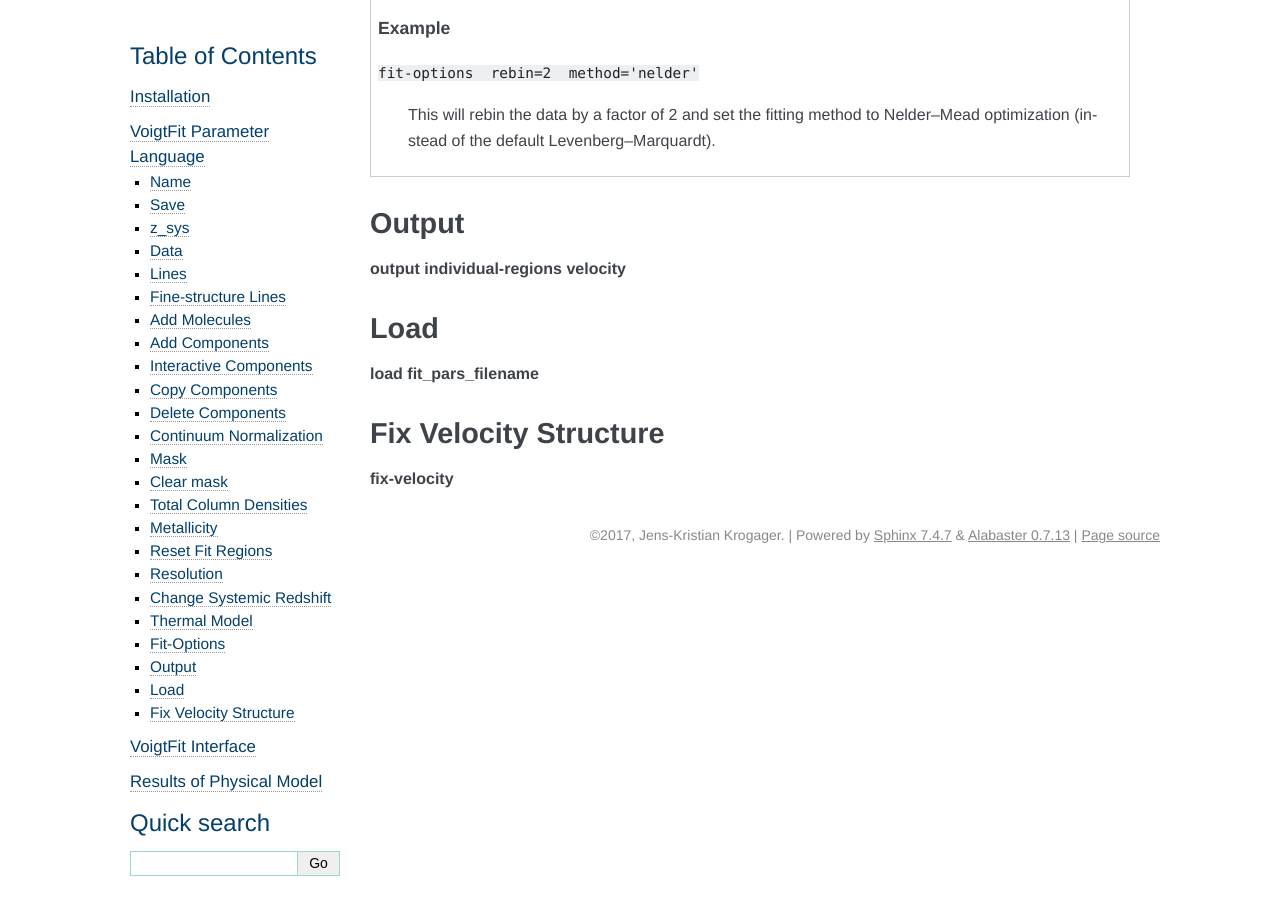
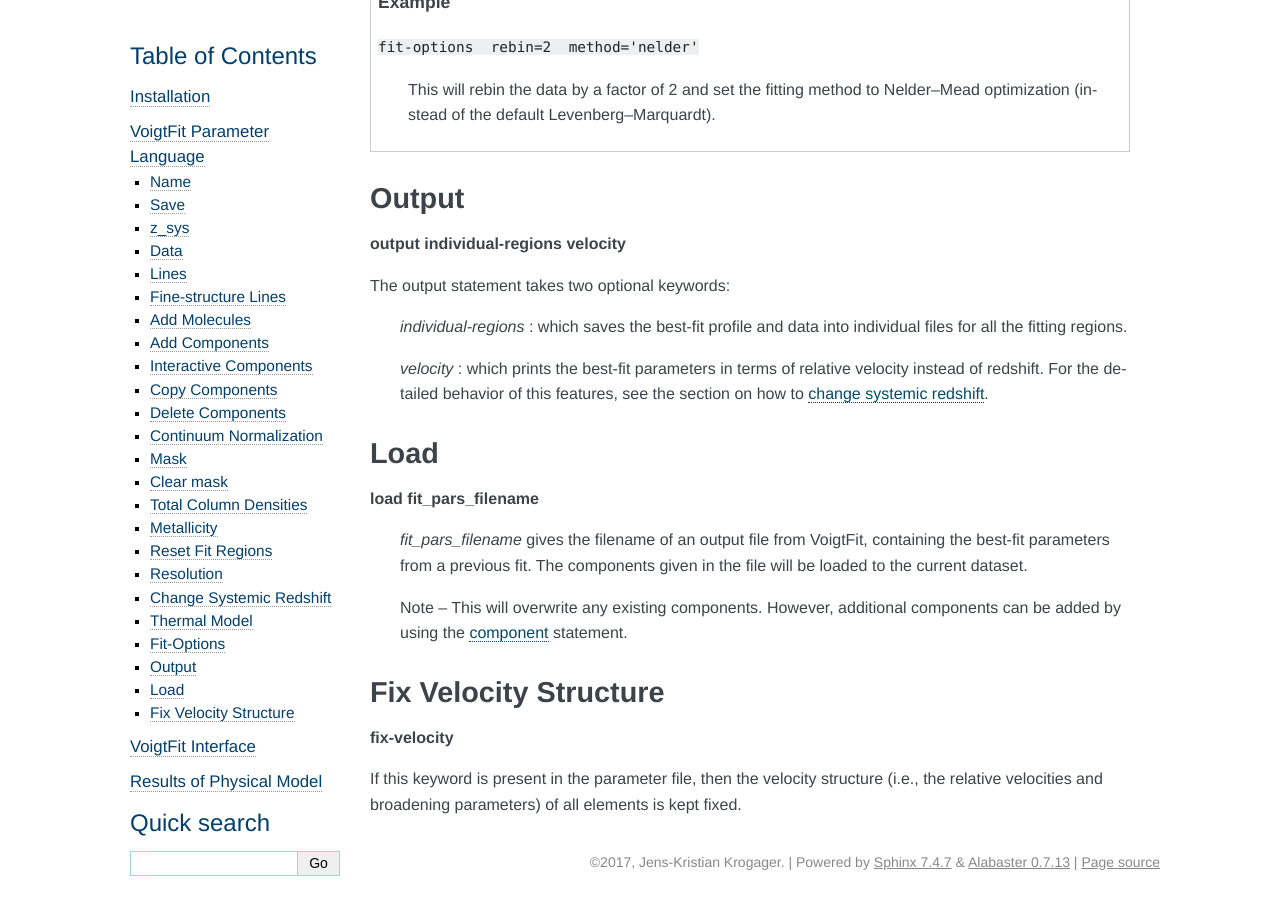
Before and after one commit to jkrogager/VoigtFit, a Sphinx documentation site: the page built from docs/documentation.rst, in a window 1280 px wide and 900 px high, scrolled down 12587 px. Built offline with Sphinx 7.4.7, drawn with Linux system fonts in a browser that asks for light colours; some of the changed text lies outside the part shown.

Commit message:
Parameter language docs
Finished writing the parameter file documentation. Only need to add
figures showing the normalisation, masking and interactive component
definition.

```diff
--- a/docs/documentation.rst
+++ b/docs/documentation.rst
@@ -75,7 +73,12 @@
 are presented in detail below. For a quick overview of available statements look in the
 table of contents.
 
+A set of predefined input parameter files are available in the *test_data* folder on github_.
+
+
 .. _component: `add components`_
+
+.. _github: https://github.com/jkrogager/VoigtFit
 
 Name
 ----
@@ -488,6 +491,9 @@
 
 
 
+Note -- The telluric template was obtained from ESOs `skycalc <http://www.eso.org/observing/etc/skycalc>`_.
+
+
 Clear mask
 ----------
 
@@ -676,14 +682,34 @@
 
 **output  individual-regions  velocity**
 
+The output statement takes two optional keywords:
+
+  *individual-regions* : which saves the best-fit profile and data into individual files for
+  all the fitting regions.
+
+  *velocity* : which prints the best-fit parameters in terms of relative velocity
+  instead of redshift. For the detailed behavior of this features, see the section on how to
+  `change systemic redshift`_.
+
 
 Load
 ----
 
 **load  fit_pars_filename**
 
+  *fit_pars_filename* gives the filename of an output file from VoigtFit, containing the best-fit
+  parameters from a previous fit. The components given in the file will be loaded to the
+  current dataset.
+
+  Note -- This will overwrite any existing components. However, additional components
+  can be added by using the component_ statement.
+
 
 Fix Velocity Structure
 ----------------------
 
 **fix-velocity**
+
+If this keyword is present in the parameter file, then the velocity structure
+(i.e., the relative velocities and broadening parameters) of all elements
+is kept fixed.
```
Also changed, not shown: other parts of docs/documentation.rst (+1 -3 lines), 6 other files.
